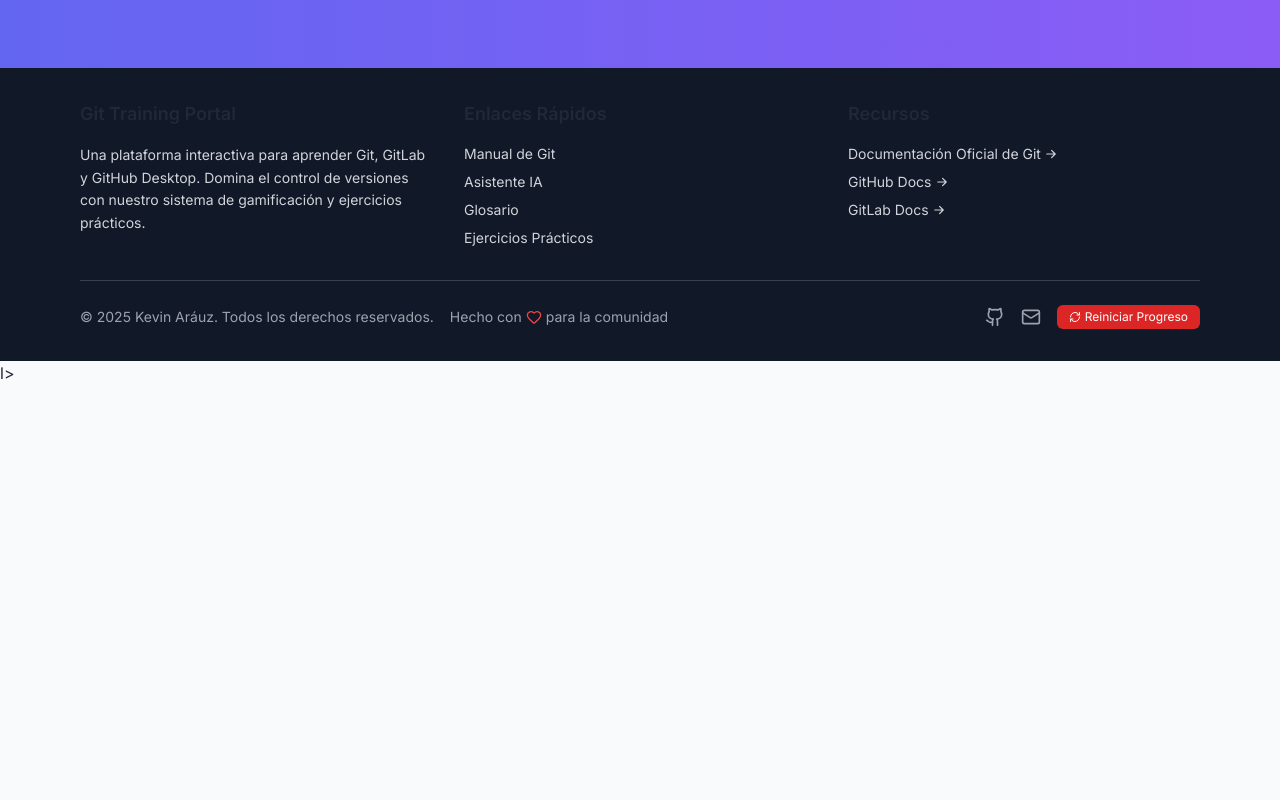
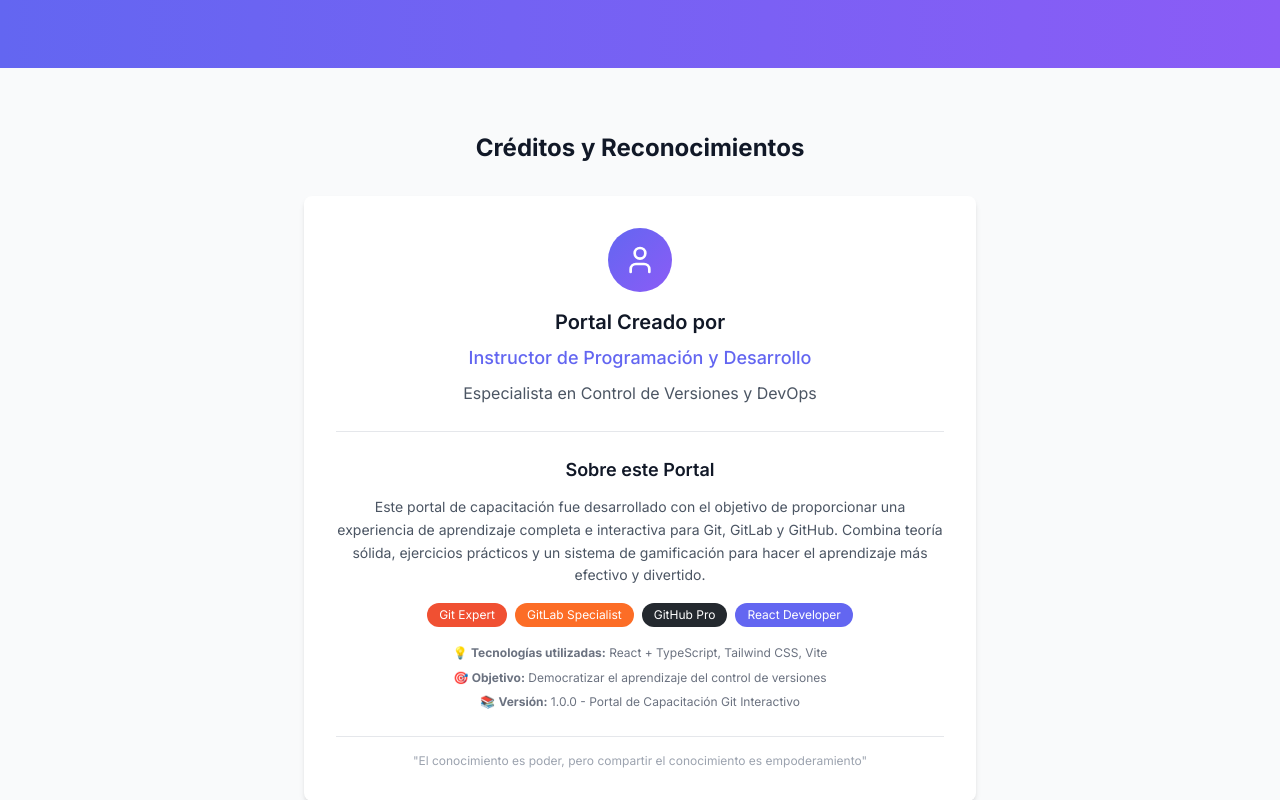
Before and after one commit to kevinarauz/Curso-Git-Agent, a React (Vite) app: page / in a window 1280 px wide. Shown: the part 1480-2280 px from the top of the page. Before the commit the page ends 1867 px from the top, so only its background shows below. Built offline with nearby package versions, Linux system fonts and the light colour scheme.

Commit message:
creditos

```diff
--- a/src/App.tsx
+++ b/src/App.tsx
@@ -220,6 +220,67 @@ const HomePage = () => {
           </button>
         </div>
       </section>
+
+      {/* Credits Section */}
+      <section className="py-16 px-4 bg-gray-50">
+        <div className="max-w-4xl mx-auto text-center">
+          <h2 className="text-2xl font-bold text-gray-900 mb-8">
+            Créditos y Reconocimientos
+          </h2>
+          <div className="bg-white rounded-lg shadow-md p-8 max-w-2xl mx-auto">
+            <div className="mb-6">
+              <div className="w-16 h-16 bg-gradient-to-br from-primary to-secondary rounded-full mx-auto mb-4 flex items-center justify-center">
+                <User className="w-8 h-8 text-white" />
+              </div>
+              <h3 className="text-xl font-semibold text-gray-900 mb-2">
+                Portal Creado por
+              </h3>
+              <p className="text-lg text-primary font-medium mb-2">
+                Instructor de Programación y Desarrollo
+              </p>
+              <p className="text-gray-600 mb-4">
+                Especialista en Control de Versiones y DevOps
+              </p>
+            </div>
+
+            <div className="border-t pt-6">
+              <h4 className="text-lg font-semibold text-gray-900 mb-3">
+                Sobre este Portal
+              </h4>
+              <p className="text-gray-600 text-sm leading-relaxed mb-4">
+                Este portal de capacitación fue desarrollado con el objetivo de proporcionar una experiencia
+                de aprendizaje completa e interactiva para Git, GitLab y GitHub. Combina teoría sólida,
+                ejercicios prácticos y un sistema de gamificación para hacer el aprendizaje más efectivo y divertido.
+              </p>
+
+              <div className="flex flex-wrap justify-center gap-2 mb-4">
+                <span className="px-3 py-1 bg-git-orange text-white text-xs rounded-full">Git Expert</span>
+                <span className="px-3 py-1 bg-gitlab-orange text-white text-xs rounded-full">GitLab Specialist</span>
+                <span className="px-3 py-1 bg-github-dark text-white text-xs rounded-full">GitHub Pro</span>
+                <span className="px-3 py-1 bg-primary text-white text-xs rounded-full">React Developer</span>
+              </div>
+
+              <div className="text-xs text-gray-500">
+                <p className="mb-1">
+                  💡 <strong>Tecnologías utilizadas:</strong> React + TypeScript, Tailwind CSS, Vite
+                </p>
+                <p className="mb-1">
+                  🎯 <strong>Objetivo:</strong> Democratizar el aprendizaje del control de versiones
+                </p>
+                <p>
+                  📚 <strong>Versión:</strong> 1.0.0 - Portal de Capacitación Git Interactivo
+                </p>
+              </div>
+            </div>
+
+            <div className="mt-6 pt-4 border-t">
+              <p className="text-xs text-gray-400">
+                "El conocimiento es poder, pero compartir el conocimiento es empoderamiento"
+              </p>
+            </div>
+          </div>
+        </div>
+      </section>
     </div>
   );
 };
```
